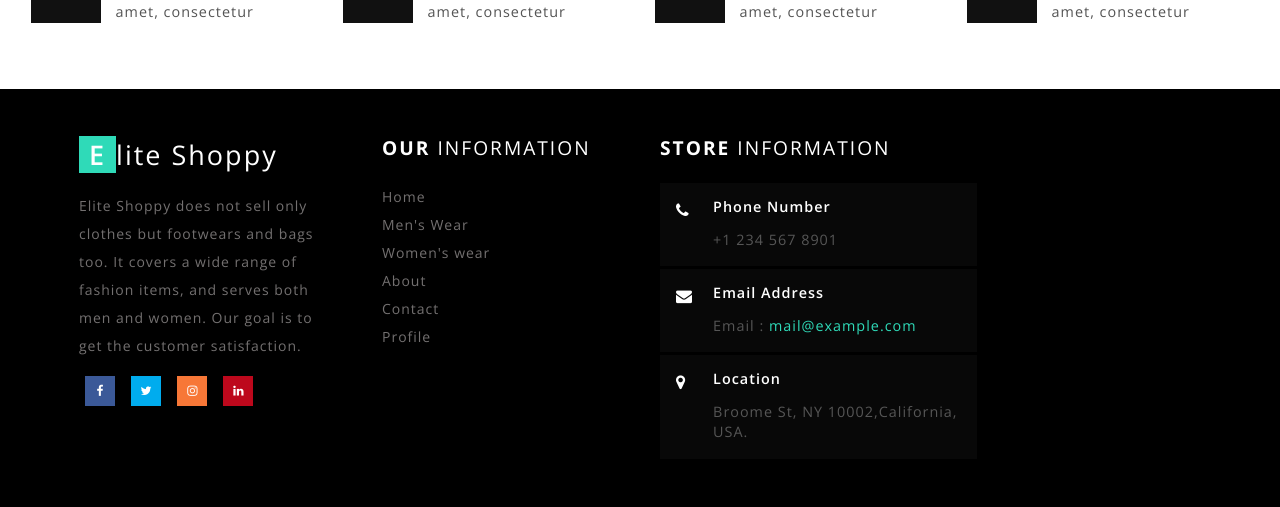
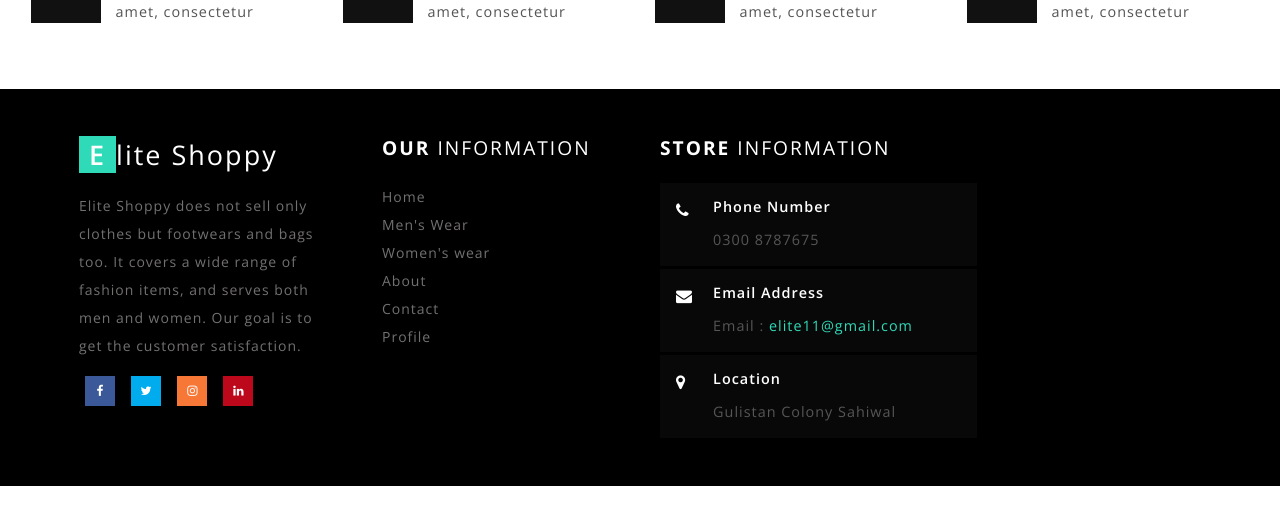
Before and after one commit to UroojMajeed/eliteshoppy, a Django app: page /single/2 in a window 1280 px wide. Shown: the part 1239-1746 px from the top of the page. After the commit the page ends 1725 px from the top, so only its background shows below. Run offline with Django 3.2, Linux system fonts and the light colour scheme; data comes from the database, SQL or seed files in the repository; some libraries are stand-ins or nearby versions.

Commit message:
tweaked app for heroku

```diff
--- a/shop/templates/shop/single.html
+++ b/shop/templates/shop/single.html
@@ -409,7 +409,7 @@ Smartphone Compatible web template, free webdesigns for Nokia, Samsung, LG, Sony
 							</div>
 							<div class="w3-address-right">
 								<h6>Phone Number</h6>
-								<p>+1 234 567 8901</p>
+								<p>0300 8787675</p>
 							</div>
 							<div class="clearfix"> </div>
 						</div>
@@ -419,7 +419,7 @@ Smartphone Compatible web template, free webdesigns for Nokia, Samsung, LG, Sony
 							</div>
 							<div class="w3-address-right">
 								<h6>Email Address</h6>
-								<p>Email :<a href="mailto:eliteshoppy41@gmail.com"> mail@example.com</a></p>
+								<p>Email :<a href="mailto:eliteshoppy41@gmail.com"> elite11@gmail.com</a></p>
 							</div>
 							<div class="clearfix"> </div>
 						</div>
@@ -429,7 +429,7 @@ Smartphone Compatible web template, free webdesigns for Nokia, Samsung, LG, Sony
 							</div>
 							<div class="w3-address-right">
 								<h6>Location</h6>
-								<p>Broome St, NY 10002,California, USA.
+								<p>Gulistan Colony Sahiwal
 
 								</p>
 							</div>
```
